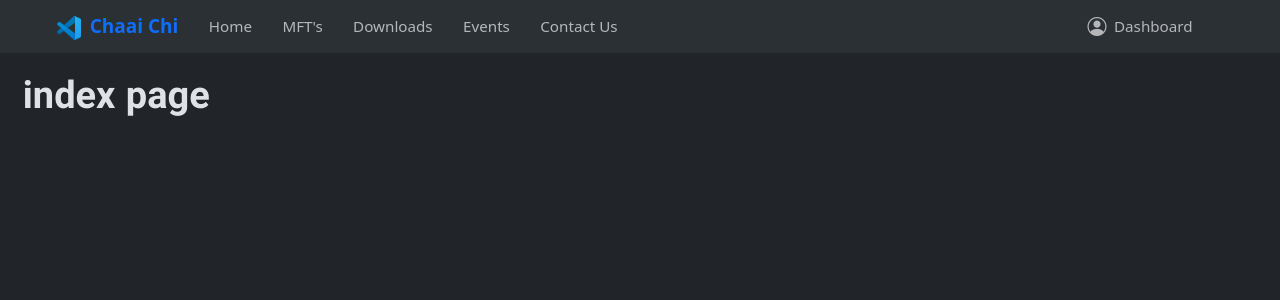
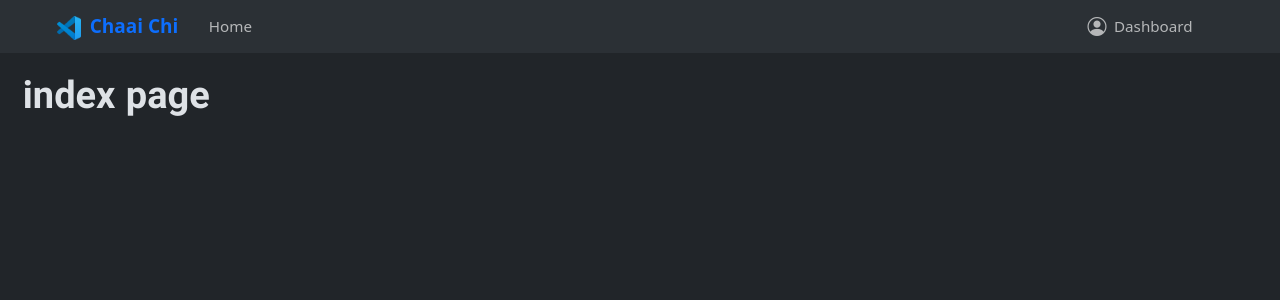
Before and after one commit to Taranemp/chaaichi-store, a Django app: page / in a window 1280 px wide. Shown: the top 300 px of the page. Run offline with Django 5.2, Linux system fonts and the light colour scheme; parts of the project's set-up code (start-up, migrations or seed data) failed here and were passed over; some libraries are stand-ins or nearby versions.

Commit message:
fix: remove old data, urls, and migrations

```diff
--- a/templates/inc/topbar.html
+++ b/templates/inc/topbar.html
@@ -30,24 +30,8 @@
                     <div>
                         <ul class="navbar-nav me-auto gap-0 gap-lg-3">
                             <li class="nav-item">
-                                <a class="nav-link text-nowrap {% if request.resolver_match.url_name == 'post_list' %}active{% endif %}"
+                                <a class="nav-link text-nowrap"
                                    href="/">Home</a>
-                            </li>
-                            <li class="nav-item">
-                                <a class="nav-link text-nowrap {% if request.resolver_match.url_name == 'mft_page' %}active{% endif %}"
-                                   href="/mft/">MFT's</a>
-                            </li>
-                            <li class="nav-item">
-                                <a class="nav-link text-nowrap {% if request.resolver_match.url_name == 'download_page' %}active{% endif %}"
-                                   href="/downloads/">Downloads</a>
-                            </li>
-                            <li class="nav-item">
-                                <a class="nav-link text-nowrap {% if request.resolver_match.url_name == 'events_page' %}active{% endif %}"
-                                   href="/events/">Events</a>
-                            </li>
-                            <li class="nav-item">
-                                <a class="nav-link text-nowrap {% if request.resolver_match.url_name == 'contact_us_page' %}active{% endif %}"
-                                   href="/contact-us/">Contact Us</a>
                             </li>
                         </ul>
                     </div>
@@ -81,8 +65,11 @@
                                             </span>
                                         </a>
                                         <ul class="dropdown-menu">
-                                            <li><a class="dropdown-item" href="{% url 'account:login' %}">Login</a></li>
-                                            {% comment %} <li><a class="dropdown-item" href="{% url 'account:signup' %}">Register</a> {% endcomment %}
+                                            <li>
+                                                <a class="dropdown-item" href="{% url 'account:login' %}">Login</a>
+                                            </li>
+                                            <li>
+                                                <a class="dropdown-item" href="{% url 'account:signup' %}">Register</a>
                                             </li>
                                         </ul>
                                     {% endif %}
```
Also changed, not shown: db.sqlite3 (added).
